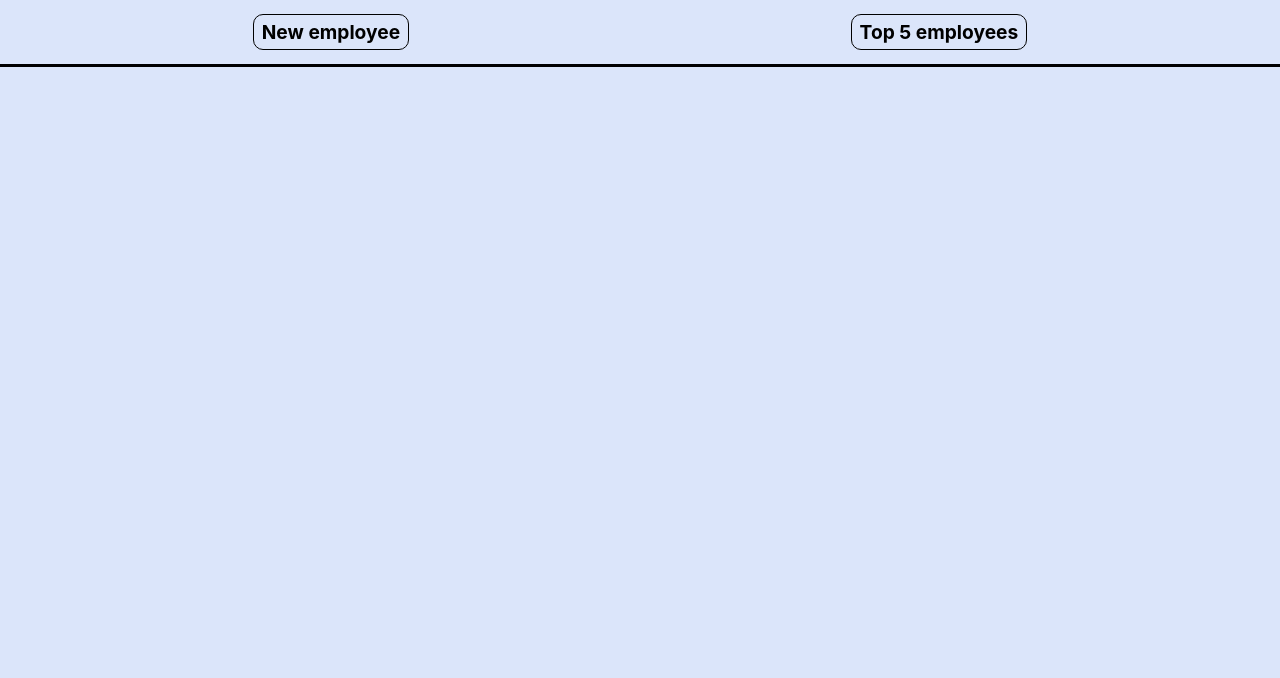
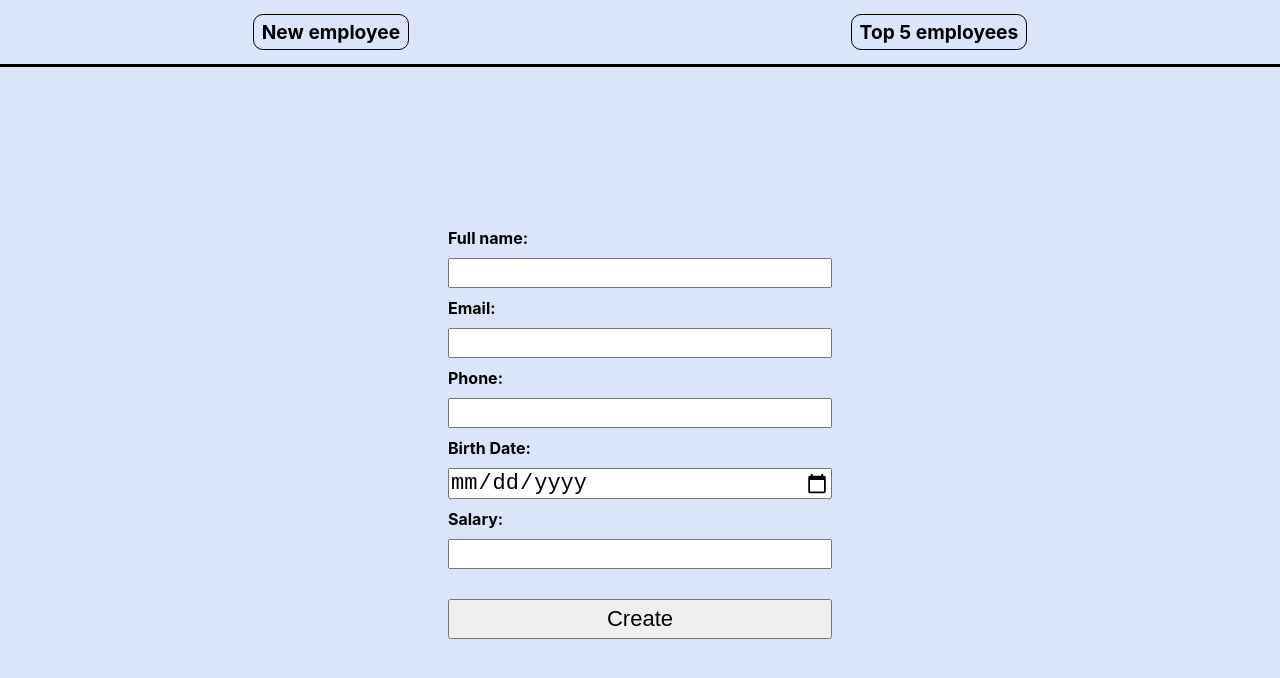
Before and after one commit to lakrizz1987/employee-app, a React (Create React App) app: page /create-employee in a window 1280 px wide. Shown: the top 678 px of the page. Built offline with nearby package versions, Linux system fonts and the light colour scheme.

Commit message:
add create page

```diff
--- a/src/App.js
+++ b/src/App.js
@@ -3,6 +3,7 @@ import Header from './Components/Header/Header';
 import { Route, Routes } from 'react-router-dom';
 import Home from './Components/Home/Home';
 import EmployeeDetails from './Components/EmployeeDetails/EmployeeDetails';
+import EmployeeForm from './Components/EmployeeForm/EmployeeForm';
 function App() {
   return (
     <div className="App">
@@ -10,6 +11,8 @@ function App() {
       <Routes>
         <Route path='/' element={<Home/>}/>
         <Route path='/employee/:id' element={<EmployeeDetails/>}/>
+        <Route path='/create-employee' element={<EmployeeForm/>}/>
+
       </Routes>
     </div>
   );
--- /dev/null
+++ b/src/Components/EmployeeForm/EmloyeeForm.css
@@ -0,0 +1,24 @@
+.employee-form{
+    height: 100%;
+    width: 30%;
+    display: flex;
+    flex-direction: column;
+    gap: 10px;
+    justify-content: center;
+
+}
+
+.employee-form input{
+    font-size: 22px;
+}
+
+.employee-form label{
+    font-weight: bold;
+}
+
+.employee-form input[type="submit"]{
+    margin-top: 20px;
+    cursor: pointer;
+    font-size: bold;
+    padding: 5px;
+}
--- /dev/null
+++ b/src/Components/EmployeeForm/EmployeeForm.js
@@ -0,0 +1,21 @@
+import './EmloyeeForm.css';
+
+const EmployeeForm = () => {
+    return (
+        <form className="employee-form" action="">
+            <label for="fullName">Full name:</label>
+            <input type="text" id="fullName" name="fullName" defaultValue='' required/>
+            <label for="email">Email:</label>
+            <input type="email" id="email" name="email" defaultValue='' required/>
+            <label for="email">Phone:</label>
+            <input type="number" id="phone" name="phone" defaultValue='' required/>
+            <label for="date">Birth Date:</label>
+            <input type="date" id="date" name="date" defaultValue='' required />
+            <label for="salary">Salary:</label>
+            <input type="number" id="salary" name="salary" defaultValue='' required/>
+            <input type="submit" value="Create" />
+        </form>
+    )
+}
+
+export default EmployeeForm;
--- a/src/Components/Home/Home.js
+++ b/src/Components/Home/Home.js
@@ -39,7 +39,7 @@ const Home = () => {
                 <thead>
                     <tr>
                         <th>Full Name</th>
-                        <th>Task</th>
+                        <th>Tasks</th>
                     </tr>
                 </thead>
 
```
